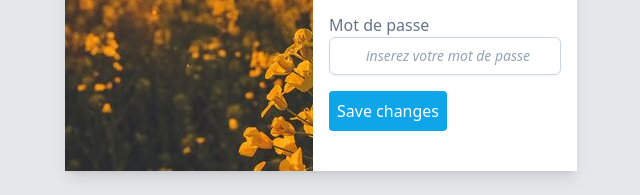
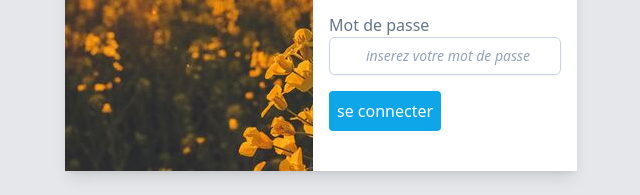
Before and after one commit to beckyo6/signin-page, a plain HTML site: page connexion.html in a window 1280 px wide. Shown: the part 379-574 px from the top of the page, 319-959 px from the left. Drawn offline with nearby package versions, Linux system fonts and the light colour scheme.

Commit message:
change name of button

```diff
--- a/connexion.html
+++ b/connexion.html
@@ -31,7 +31,7 @@
                         </label>
                     </div>
                     <button type="submit" class="rounded bg-sky-500 hover:bg-sky-700 text-white px-2 py-2">
-                        Save changes
+                        se connecter
                     </button>
                 </form>
             </div>
```
